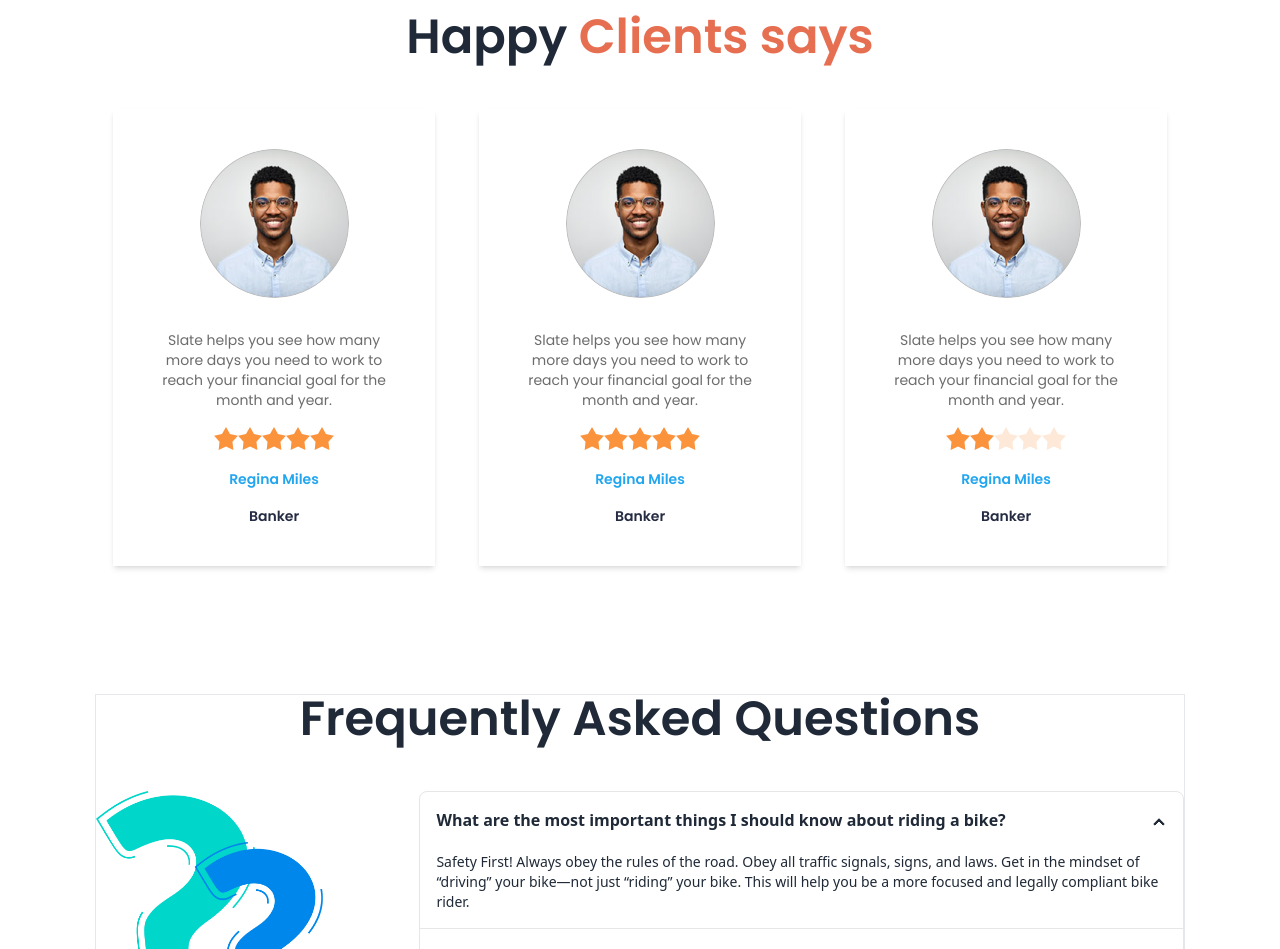
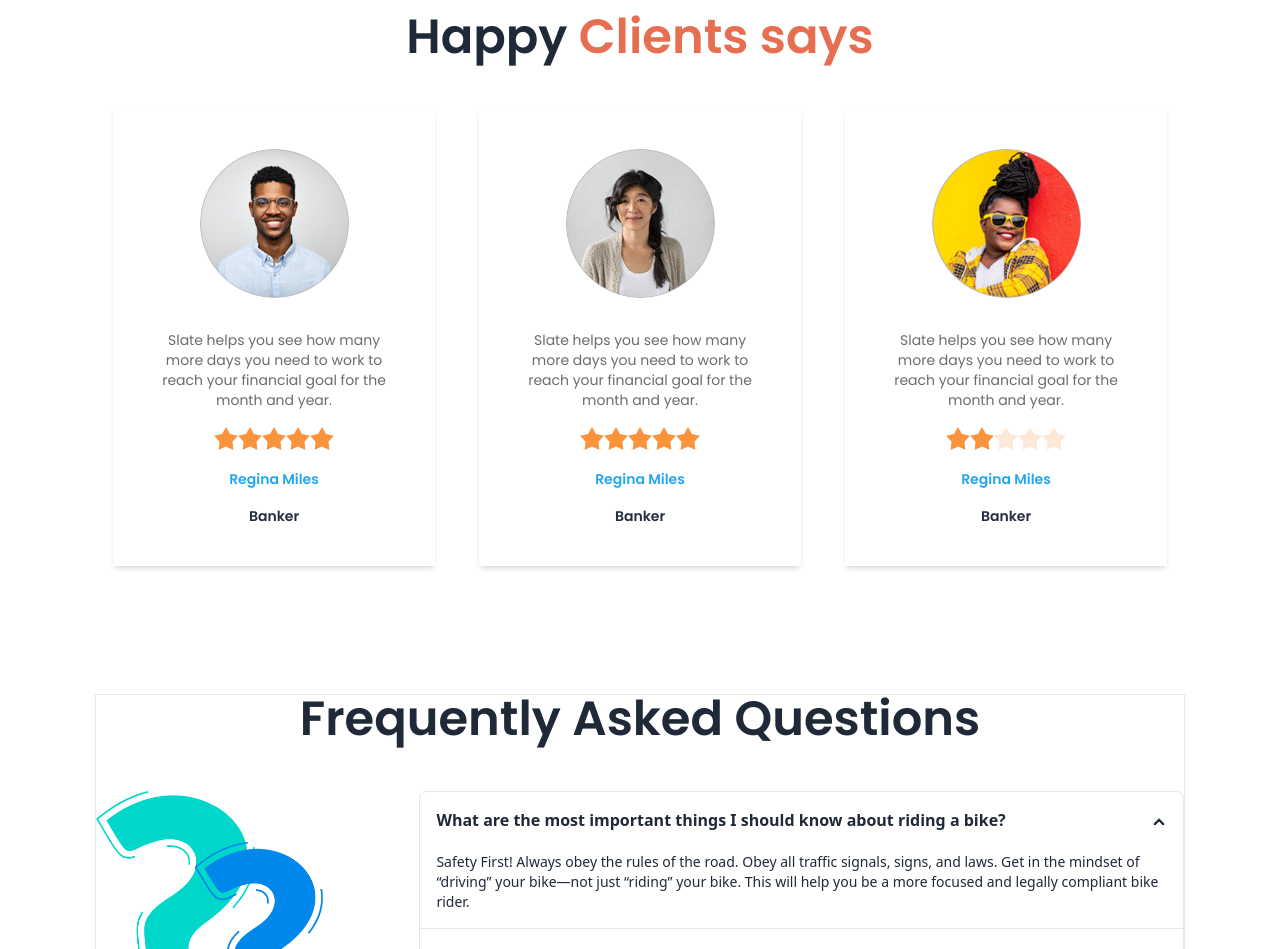
Before and after one commit to developer-shahidul/daisyUI-biker-zone-project-programing-hero, a plain HTML site: page index.html in a window 1280 px wide. Shown: the part 2670-3619 px from the top of the page. Drawn offline with nearby package versions, Linux system fonts and the light colour scheme.

Commit message:
avatar add

```diff
--- a/index.html
+++ b/index.html
@@ -364,7 +364,7 @@
           <div class="shadow-md px-9 py-10">
             <div class="avatar mb-8">
               <div class="w-[149px] rounded-full">
-                <img src="./images/others/user-1.png" />
+                <img src="./images/others/user-2.png" />
               </div>
             </div>
             <div>
@@ -423,7 +423,7 @@
           <div class="shadow-md px-9 py-10">
             <div class="avatar mb-8">
               <div class="w-[149px] rounded-full">
-                <img src="./images/others/user-1.png" />
+                <img src="./images/others/user-3.png" />
               </div>
             </div>
             <div>
```
